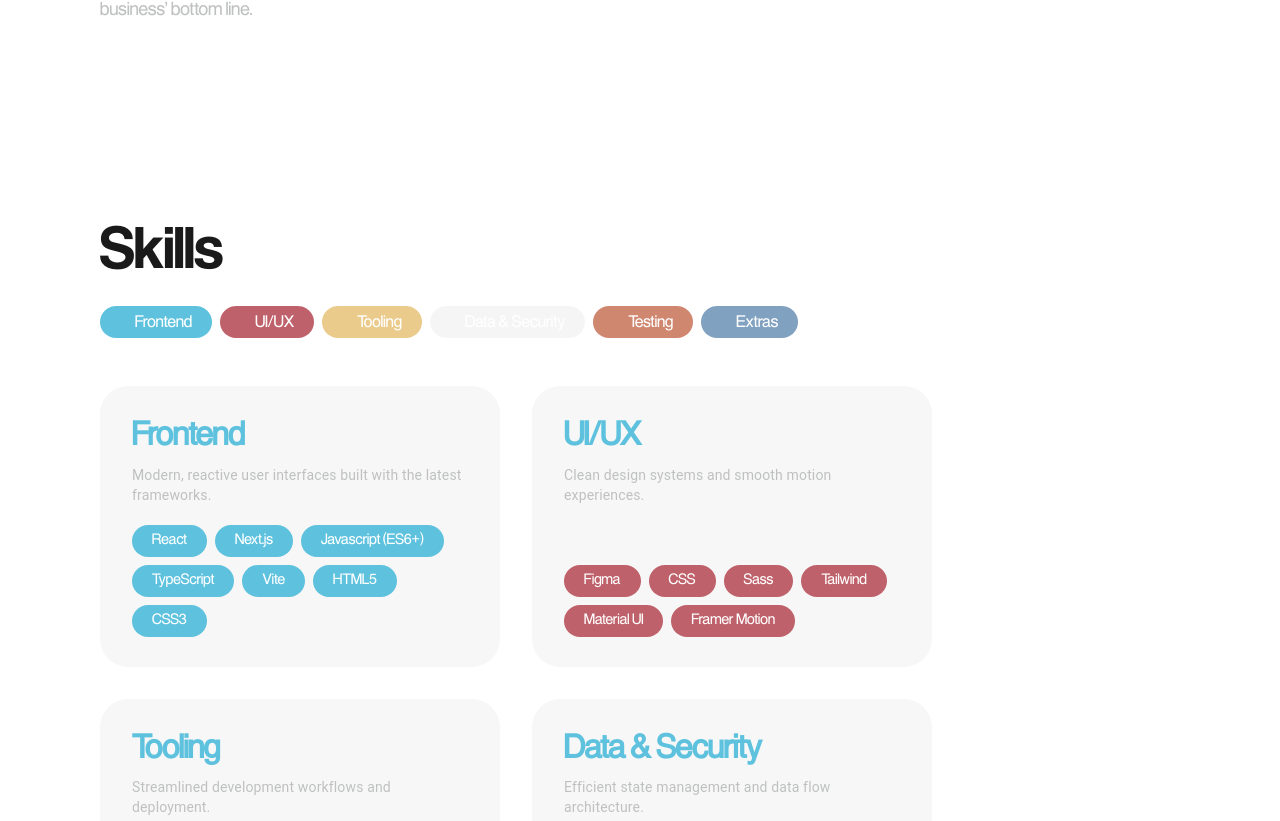
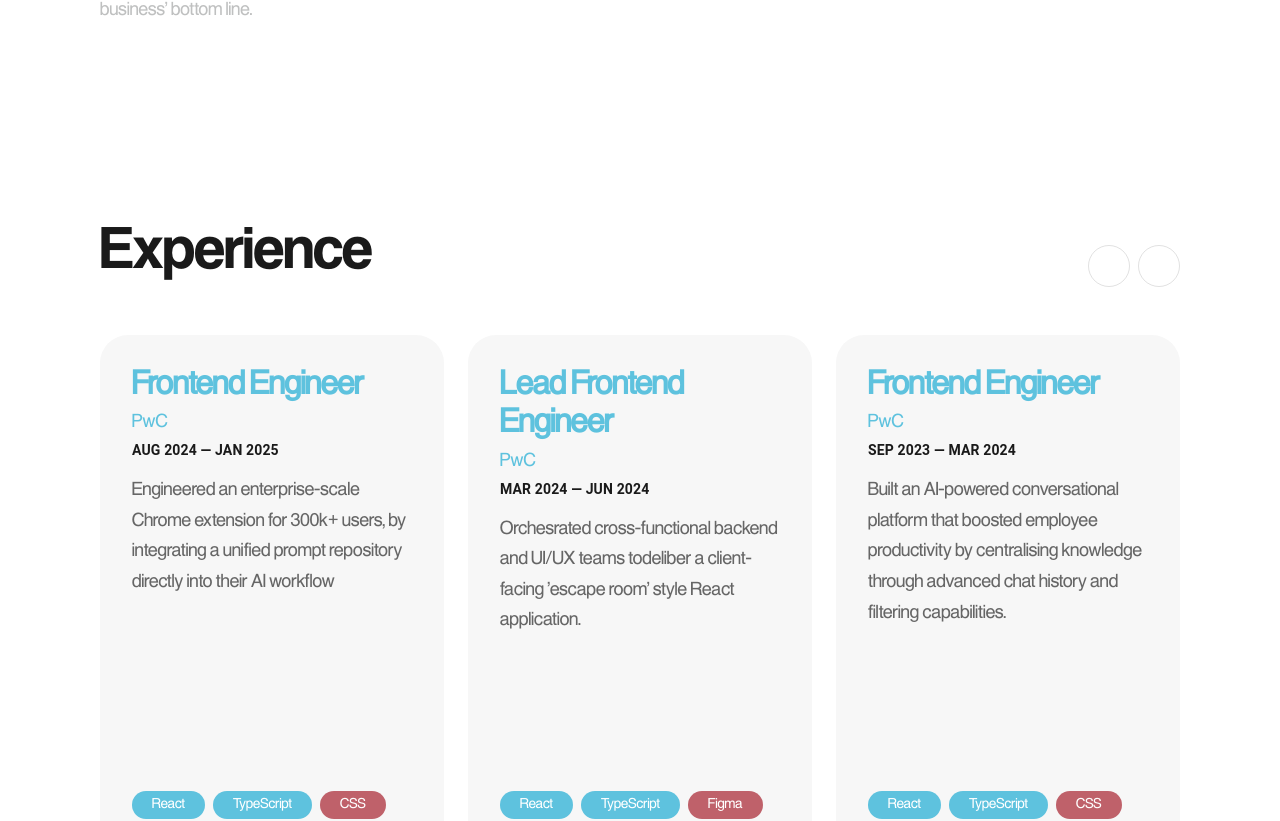
Before and after one commit to jazibaskari/jazib-askari, a React (Vite) app in the folder jazib-askari/: page / in a window 1280 px wide. Shown: the part 1218-2039 px from the top of the page. Built offline with nearby package versions, Linux system fonts and the light colour scheme; some icons are missing.

Commit message:
feat(ui): delete skills section

```diff
--- a/jazib-askari/src/pages/HomePage.tsx
+++ b/jazib-askari/src/pages/HomePage.tsx
@@ -1,7 +1,6 @@
 import HomeSection from "../components/home/HomeSection";
 import AboutSection from "../components/about/AboutSection";
 import ProjectsSection from "../components/projects/ProjectsSection";
-import SkillsSection from "../components/skills/SkillsSection";
 import ExperienceSection from "../components/experience/ExperienceSection";
 import DisclaimerSection from "../components/disclaimer/DisclaimerSection";
 interface HomePageProps {
@@ -11,10 +10,9 @@ const HomePage = ({ navTrigger }: HomePageProps) => (
   <>
     <HomeSection trigger={navTrigger} />
     <AboutSection trigger={navTrigger} />
-    <SkillsSection trigger={navTrigger} />
-    <ExperienceSection trigger={navTrigger}/>
+    <ExperienceSection trigger={navTrigger} />
     <ProjectsSection trigger={navTrigger} />
-    <DisclaimerSection  />
+    <DisclaimerSection />
   </>
 );
 export default HomePage;
```
